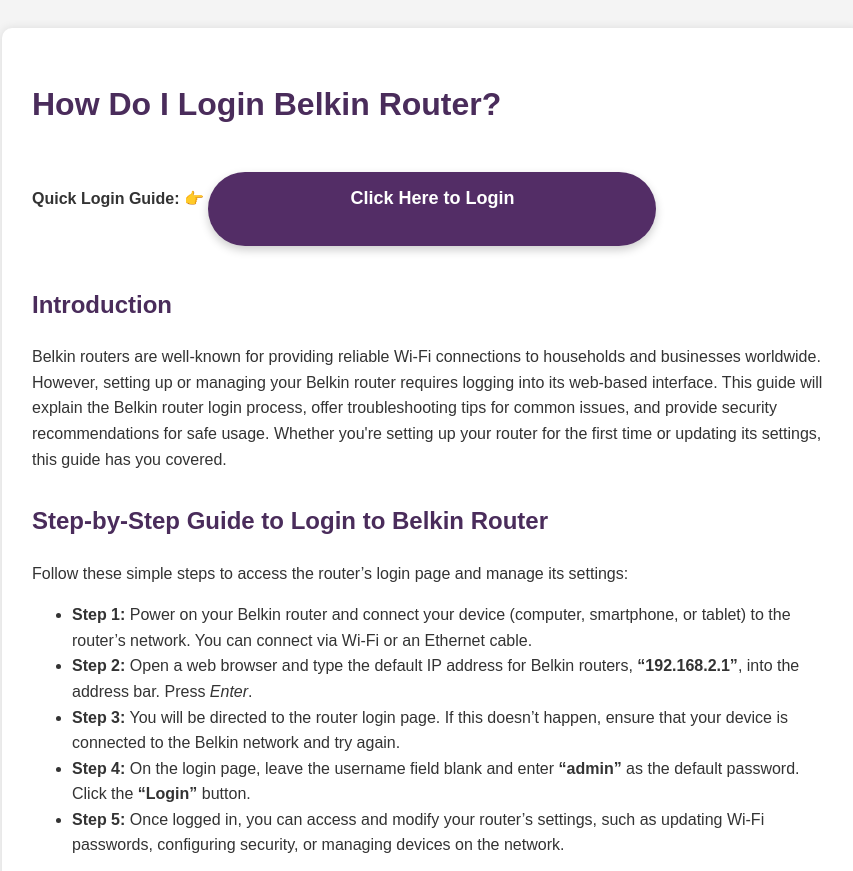
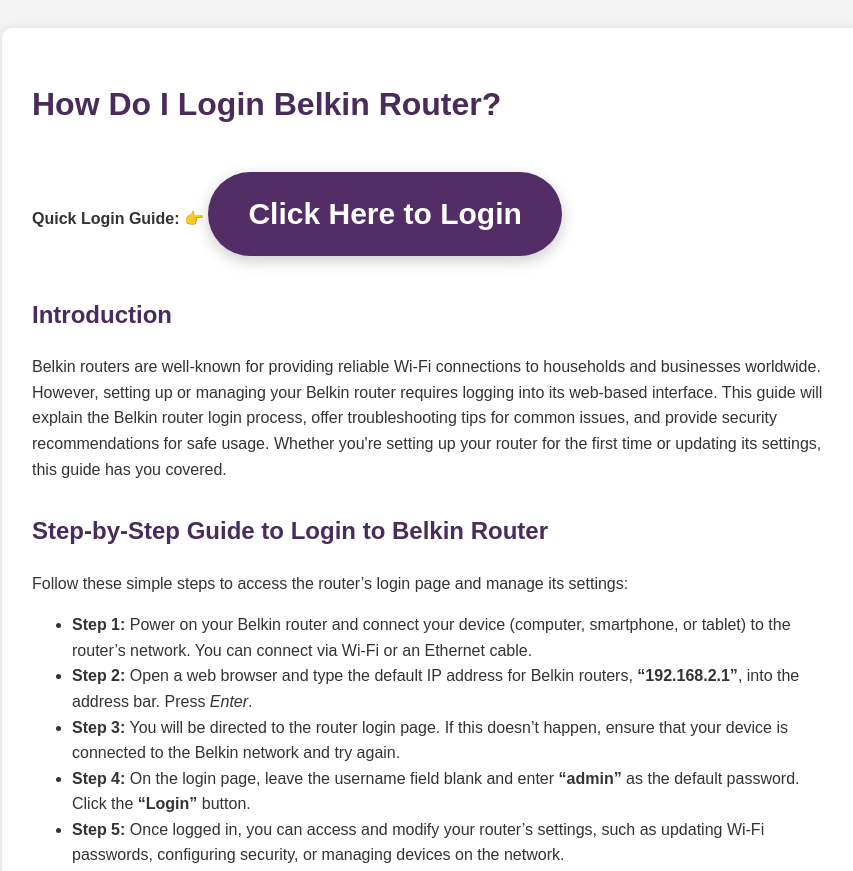
Before and after one commit to Allenaamm/belkin, a plain HTML site: page index.html in a window 1280 px wide. Shown: the top 871 px of the page, without its empty margins (208-1061 px from the left). Drawn offline with Linux system fonts and the light colour scheme.

Commit message:
Update index.html

```diff
--- a/index.html
+++ b/index.html
@@ -48,36 +48,20 @@
 
     }
 
-    .cta-button {
-
+  .cta-button {
       display: inline-block;
-
       background-color: #532d66;
-
-      color: #fff;
-
-      font-size: 18px;
-
+      color: white;
+      font-size: 30px;
       font-weight: bold;
-
-      padding: 12px 24px;
-
-      border-radius: 50px;
-
-      width: 400px;
-
-      height: 50px;
-
+      padding: 18px 40px;
+      border: none;
+      border-radius: 100px;
       text-align: center;
-
       cursor: pointer;
-
+      margin: 20px 0;
       text-decoration: none;
-
-      margin: 20px 0;
-
-      box-shadow: 0 4px 10px rgba(0, 0, 0, 0.2);
-
+      box-shadow: 0 5px 15px rgba(0, 0, 0, 0.2);
     }
 
     .cta-button:hover {
```
